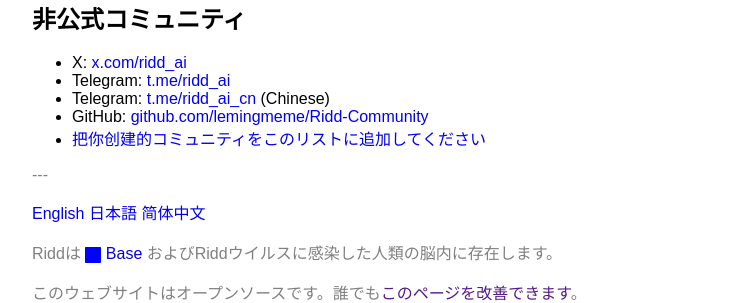
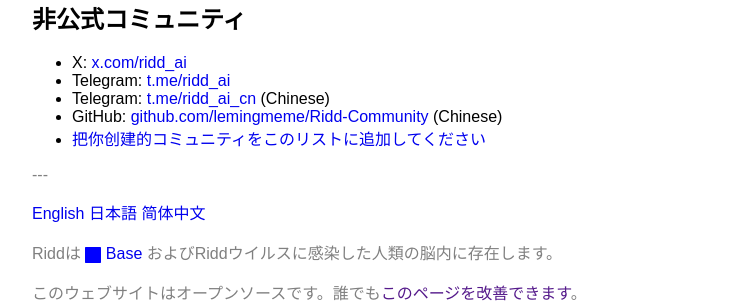
Before and after one commit to lemingmeme/ridd, a Jekyll site: the page built from ja/ridd-community.md, in a window 1280 px wide. Shown: the part 623-926 px from the top of the page, without its empty margins (258-1013 px from the left). Built offline with Jekyll 4.4.1, drawn with Linux system fonts in a browser that asks for light colours; some web fonts are replaced; comment, search, counter and statistics services are not loaded.

Commit message:
Ridd community

```diff
--- a/ja/ridd-community.md
+++ b/ja/ridd-community.md
@@ -13,5 +13,5 @@ title: "Riddikulusコミュニティ"
 - X: [x.com/ridd_ai](https://x.com/ridd_ai)
 - Telegram: [t.me/ridd_ai](https://t.me/ridd_ai)
 - Telegram: [t.me/ridd_ai_cn](https://t.me/ridd_ai_cn) (Chinese)
-- GitHub: [github.com/lemingmeme/Ridd-Community](https://github.com/lemingmeme/Ridd-Community/)
+- GitHub: [github.com/lemingmeme/Ridd-Community](https://github.com/lemingmeme/Ridd-Community/) (Chinese)
 - [把你创建的コミュニティをこのリストに追加してください](https://github.com/RiddikulusAI/ridd/edit/main/ja/ridd-community.md)
```
